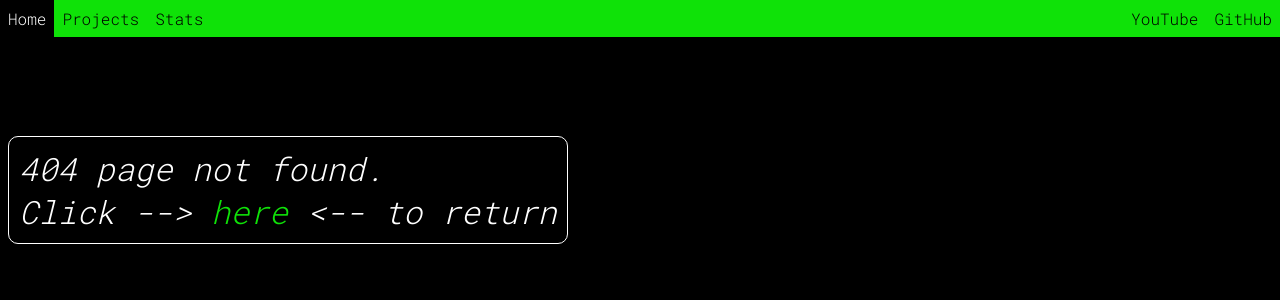
After one commit to ioanclarke/ioanclarke.tech-flask, a Flask app: template app/templates/404.html in a window 1280 px wide. The commit adds this page. Shown: the top 300 px of the page. Run offline with Flask 2, Linux system fonts and the light colour scheme; the template is opened without the code that fills it, so the values that code supplies are empty.

Commit message:
added 404 page

```diff
--- a/app/static/css/main.css
+++ b/app/static/css/main.css
@@ -82,7 +82,7 @@
     background-color: black;
 }
 
-.project-container:hover .project-link{
+.project-container:hover .project-link {
     color: white;
 }
 
@@ -114,3 +114,16 @@
     margin: 5px auto;
     font-size: 0.5em;
 }
+
+.temp-page-message {
+    display: table;
+    font-style: italic;
+    font-size: 2em;
+    margin: 10px;
+}
+
+.error-page-return {
+    text-decoration: none;
+    font-size: 1em;
+    color: var(--green);
+}
--- /dev/null
+++ b/app/templates/404.html
@@ -0,0 +1,9 @@
+{% extends "base.html" %}
+
+{% block content %}
+    <div class="content-container">
+        <span class="temp-page-message">404 page not found.<br>
+            Click --> <a href="/" class="error-page-return">here</a> <-- to return
+        </span>
+    </div>
+{% endblock %}
--- a/app/templates/loading.html
+++ b/app/templates/loading.html
@@ -3,7 +3,7 @@
 
 {% block content %}
     <div class="content-container">
-        <h1 style="color:white;font-style:italic;margin:10px;">Just grabbing some stats for you to see...</h1>
+        <span class="temp-page-message">Just grabbing some stats for you to see...</span>
     </div>
   <script>window.location.replace('/stats');</script>
 {% endblock %}
```
Also changed, not shown: app/routes.py (+10 -4 lines), app/scripts.py (+3 -4 lines). Lines whose indentation alone changed are shown as unchanged.
